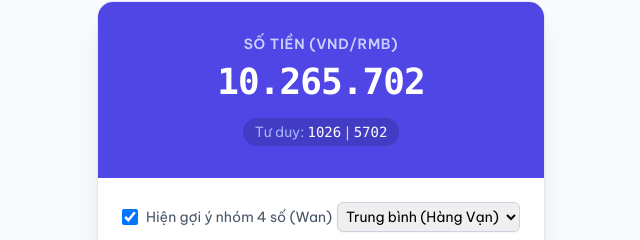
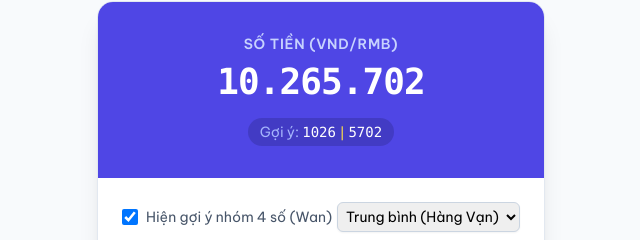
Before and after one commit to ToanKim/chinese-currency-speaking, a plain HTML site: page index.html in a window 1280 px wide. Shown: the part 139-379 px from the top of the page, 319-959 px from the left. Drawn offline with nearby package versions, Linux system fonts and the light colour scheme.

Commit message:
Change label from 'Tư duy' to 'Gợi ý' in visual aid

```diff
--- a/index.html
+++ b/index.html
@@ -33,7 +33,7 @@
 
             <!-- Visual Aid (Chinese style grouping) -->
             <div id="visualAid" class="text-sm bg-indigo-800/50 inline-block px-3 py-1 rounded-full mt-2 hidden">
-                <span class="text-indigo-300">Tư duy: </span>
+                <span class="text-indigo-300">Gợi ý: </span>
                 <span id="chineseGroupNumber" class="font-mono text-white"></span>
             </div>
         </div>
```
